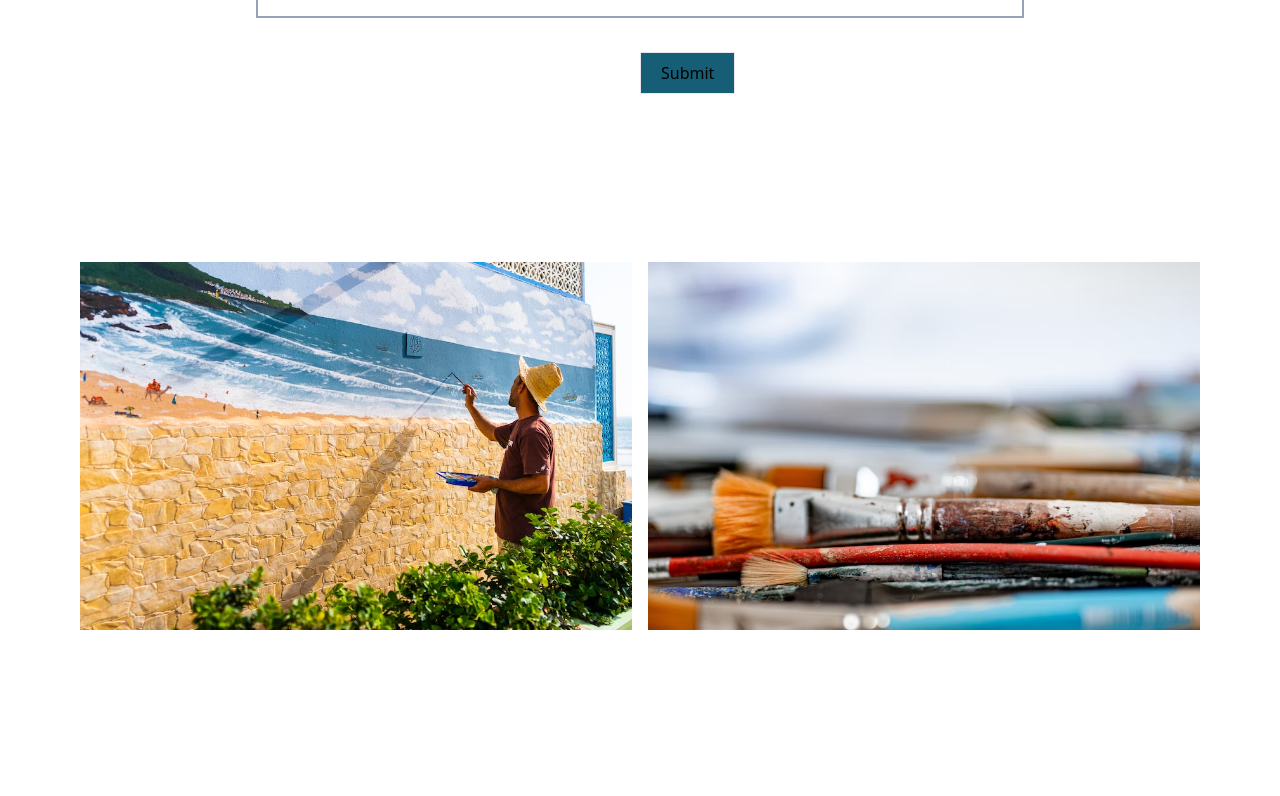
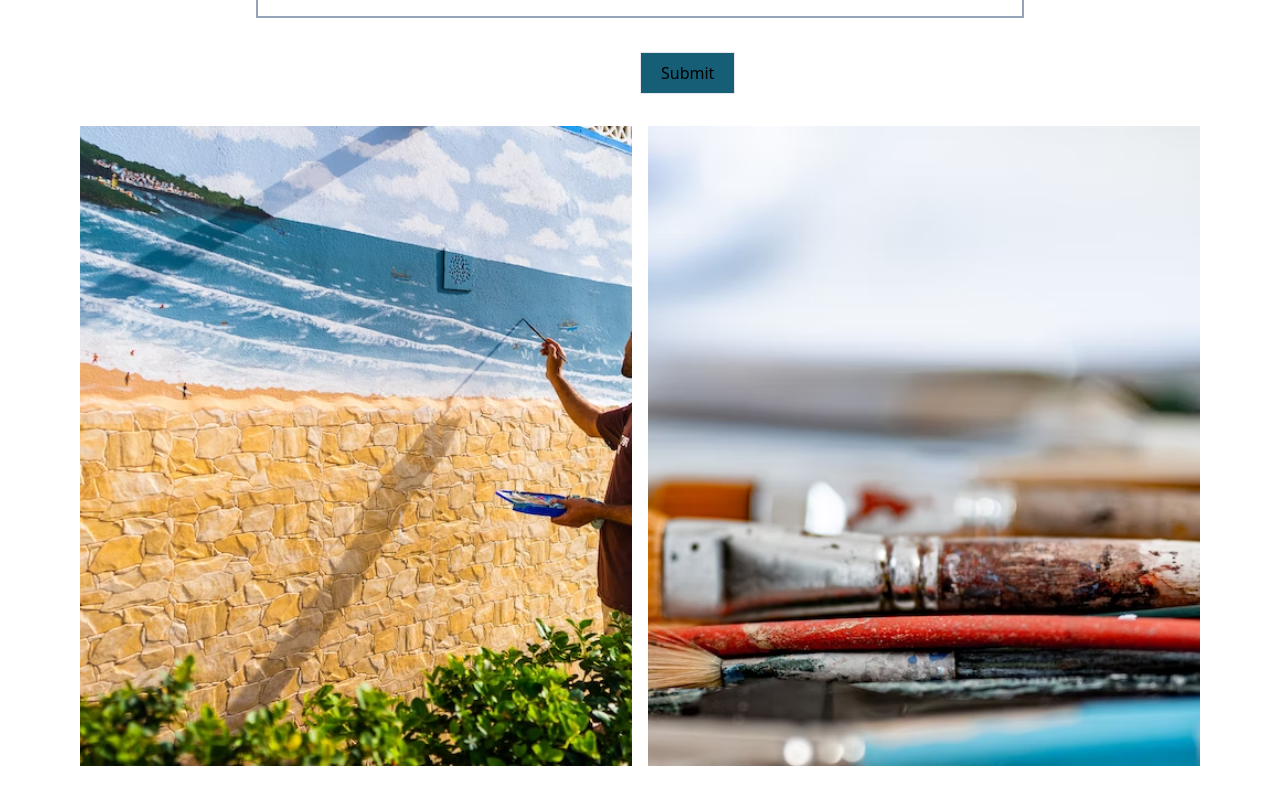
Before and after one commit to yafet-123/Sample_education_sample1, a Next.js app: page / in a window 1280 px wide. Shown: the part 4384-5180 px from the top of the page. Built offline with nearby package versions, Linux system fonts and the light colour scheme.

Commit message:
Update globals.css

```diff
--- a/styles/globals.css
+++ b/styles/globals.css
@@ -27,12 +27,12 @@
   background-image: url("../public/image/bgImage11.avif");
   background-position: center;
   background-repeat: no-repeat;
-  background-size: contain;
+  background-size: cover;
 }
 
 .news_background_two {
   background-image: url("../public/image/bgImage12.avif");
   background-position: center;
   background-repeat: no-repeat;
-  background-size: contain;
+  background-size: cover;
 }
```
